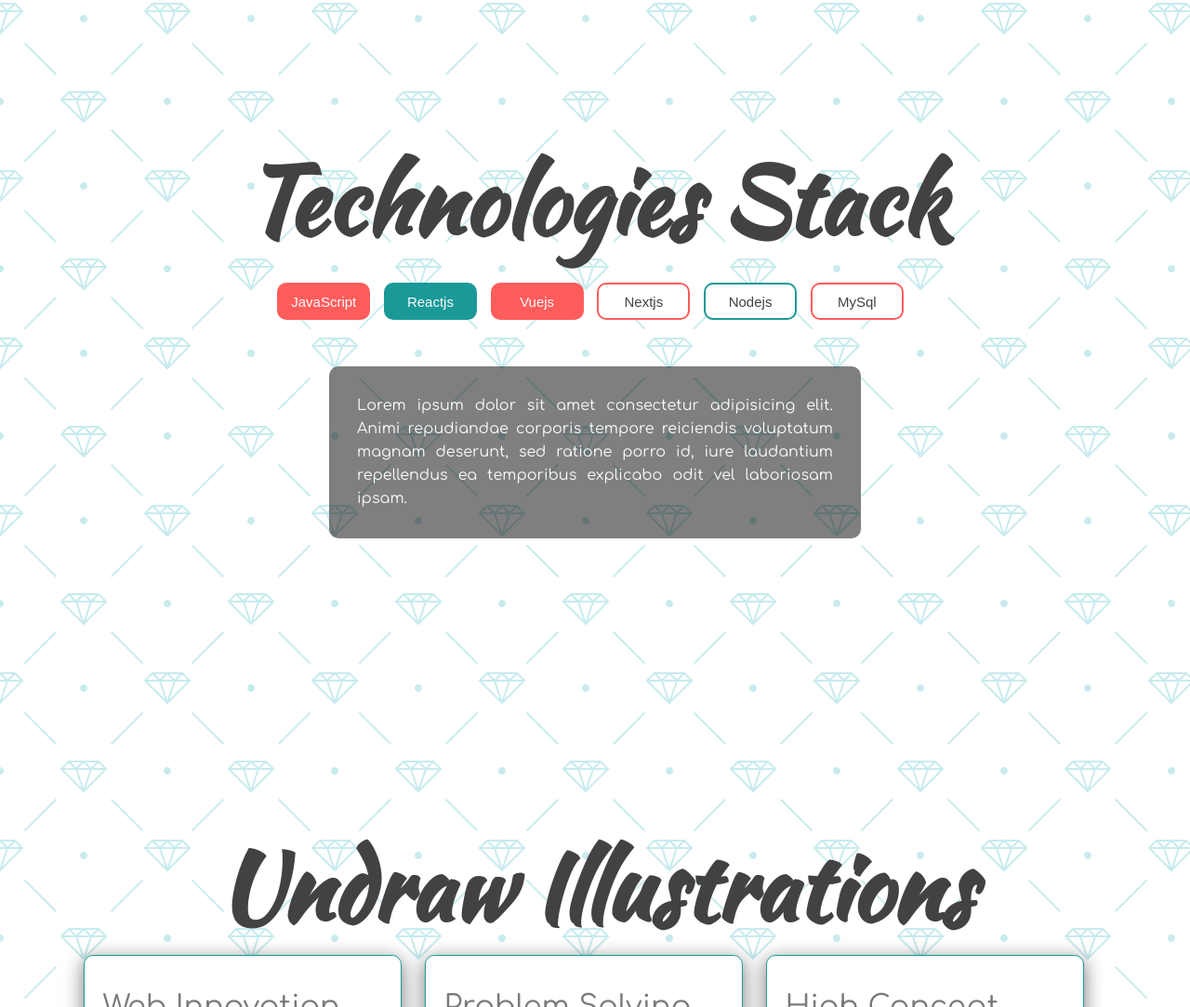
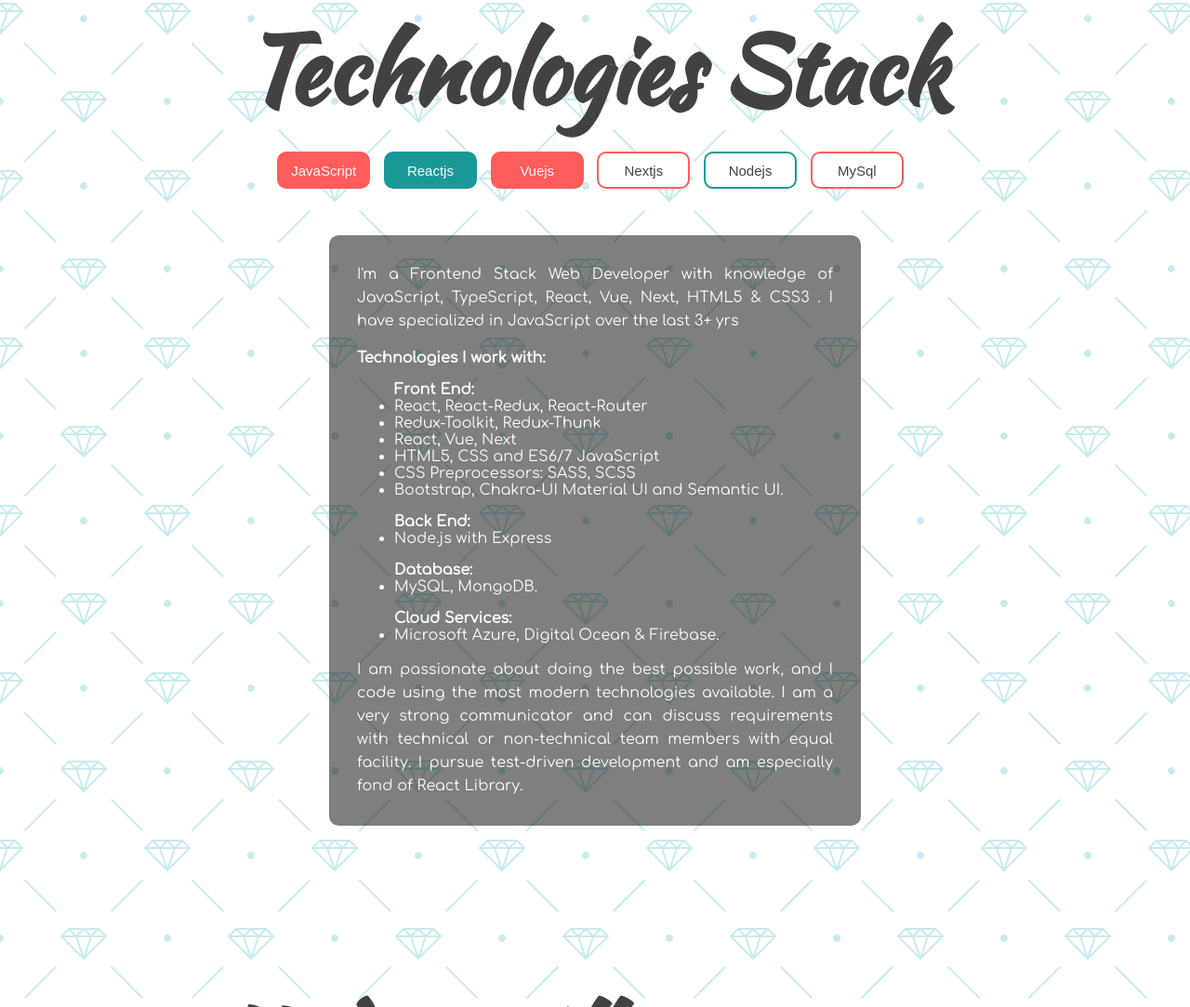
Before and after one commit to kamaalmohd79/first-porfoilio, a plain HTML site: page index.html in a window 1280 px wide. Shown: the part 880-1963 px from the top of the page at 93% size. Drawn offline with nearby package versions, Linux system fonts and the light colour scheme.

Commit message:
skill set changes

```diff
--- a/index.html
+++ b/index.html
@@ -38,8 +38,8 @@
             <h2>Front End Developer</h2>
         </div>
     </section>
-      <!-- Projects Section -->
-      <section id="about">
+    <!-- Projects Section -->
+    <section id="about">
         <h1>Technologies Stack</h1>
         <div class="buttons">
             <button class="primary">JavaScript</button>
@@ -50,13 +50,42 @@
             <button class="outline">MySql</button>
         </div>
         <div class="text-box" id="text-box">
-            <p>Lorem ipsum dolor sit amet consectetur adipisicing elit. Animi repudiandae corporis tempore reiciendis
-                voluptatum magnam deserunt, sed ratione porro id, iure laudantium repellendus ea temporibus explicabo
-                odit vel laboriosam ipsam.</p>
+            <p> I'm a Frontend Stack Web Developer with knowledge of JavaScript, TypeScript, React, Vue, Next, HTML5 &
+                CSS3
+                . I have specialized in JavaScript over the last 3+ yrs </p> <br>
+
+            <b>Technologies I work with:</b> <br>
+            <ul>
+                <b>Front End:</b>
+                <li>React, React-Redux, React-Router</li>
+                <li>Redux-Toolkit, Redux-Thunk</li>
+                <li>React, Vue, Next</li>
+                <li>HTML5, CSS and ES6/7 JavaScript</li>
+                <li>CSS Preprocessors: SASS, SCSS</li>
+                <li>Bootstrap, Chakra-UI Material UI and Semantic UI.</li>
+            </ul>
+            <ul>
+                <b> Back End:</b><br>
+                <li>Node.js with Express</li>
+            </ul>
+            <ul>
+                <b>Database:</b> <br>
+                <li>MySQL, MongoDB.</li>
+            </ul>
+            <ul>
+                <b>Cloud Services:</b> <br>
+                <li>Microsoft Azure, Digital Ocean & Firebase.</li>
+            </ul>
+
+            <p>I am passionate about doing the best possible work, and I code using the most modern technologies
+                available.
+                I am a very strong communicator and can discuss requirements with technical or non-technical team
+                members
+                with equal facility. I pursue test-driven development and am especially fond of React Library.
+            </p>
         </div>
     </section>
 
-    <!-- Contact Section -->
     <!-- About Section -->
     <section id="projects">
         <h1>Undraw Illustrations</h1>
@@ -75,6 +104,7 @@
             </div>
         </div>
     </section>
+    <!-- Contact Section -->
 
     <section id="contact">
         <div class="social-icons">
```
